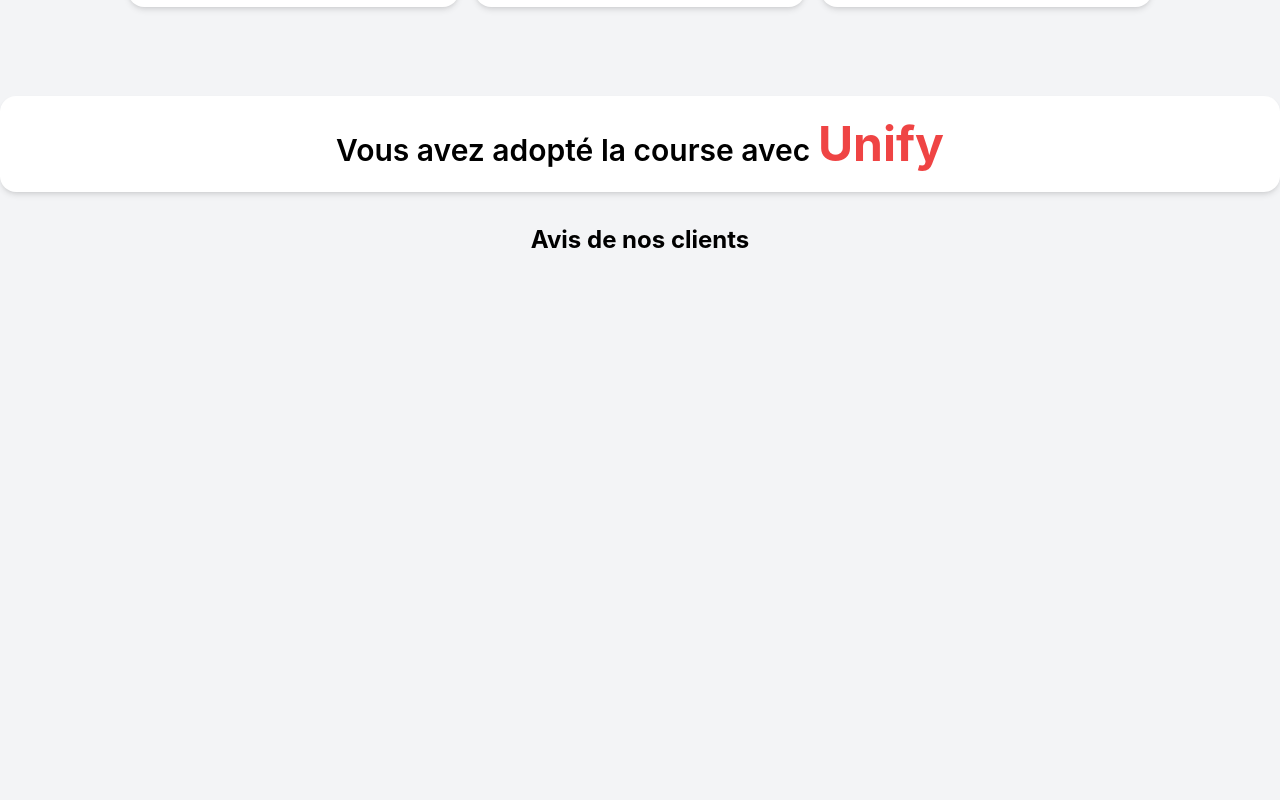
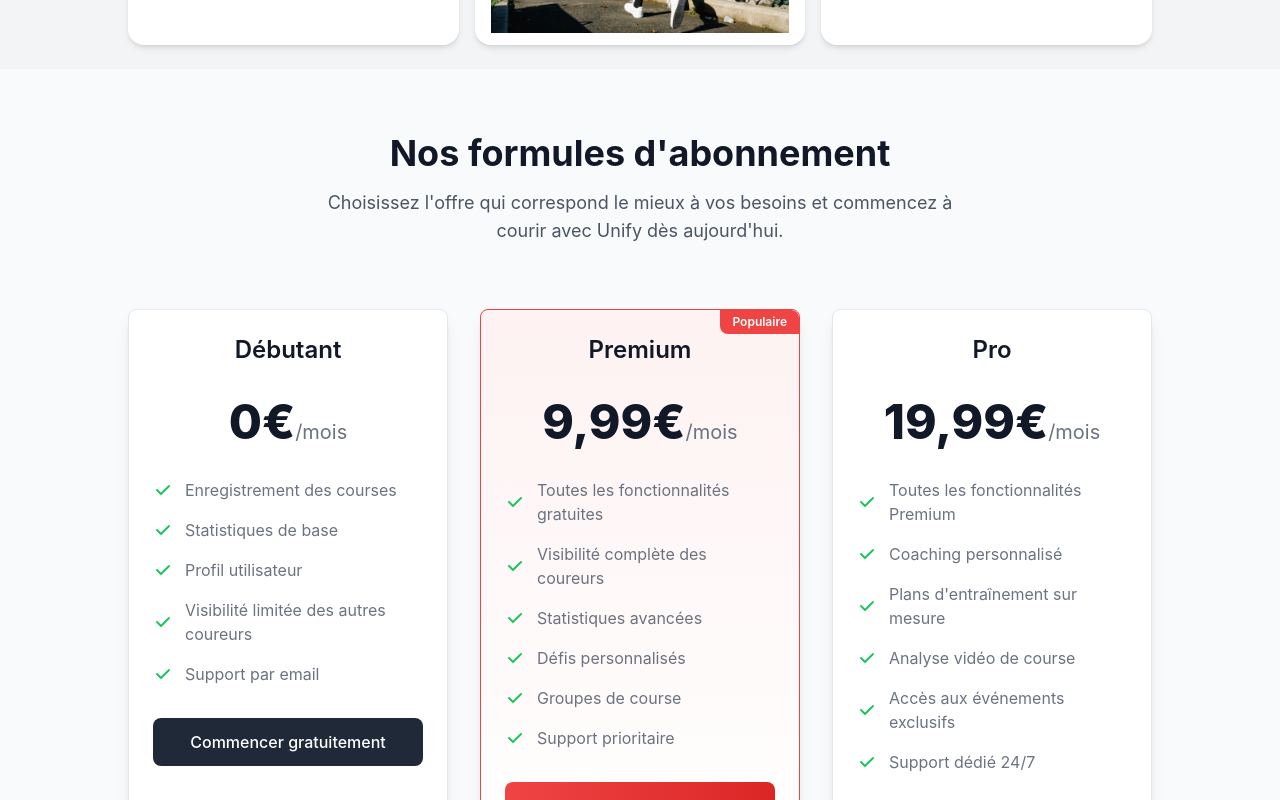
Before and after one commit to guiguil03/LandingPage-V2, a React (Vite) app: page / in a window 1280 px wide. Shown: the part 1980-2780 px from the top of the page. Built offline with nearby package versions, Linux system fonts and the light colour scheme.

Commit message:
Price et mockup

```diff
--- a/src/App.tsx
+++ b/src/App.tsx
@@ -5,6 +5,7 @@
 import Image from './components/image'
 import Avis from './components/avis'
 import Footer from './components/footer'
+import Abonnements from './components/Abonnements'
 
 function App() {
   return (
@@ -12,6 +13,7 @@
       <Header />
       <Map/>
       <Grille/>
+      <Abonnements/>
       <Avis/>
       <Image/>
       <Footer/>
--- /dev/null
+++ b/src/components/Abonnements.tsx
@@ -0,0 +1,142 @@
+import React from 'react';
+import { motion } from 'framer-motion';
+
+interface PlanProps {
+  title: string;
+  price: string;
+  features: string[];
+  isPopular?: boolean;
+  buttonText?: string;
+}
+
+const PricingPlan: React.FC<PlanProps> = ({ title, price, features, isPopular = false, buttonText = "S'abonner" }) => {
+  return (
+    <motion.div
+      initial={{ opacity: 0, y: 50 }}
+      whileInView={{ opacity: 1, y: 0 }}
+      transition={{ duration: 0.5 }}
+      viewport={{ once: true }}
+      className={`flex flex-col p-6 mx-auto max-w-lg text-center rounded-lg border shadow-lg ${
+        isPopular
+          ? 'border-red-500 bg-gradient-to-b from-red-50 to-white relative'
+          : 'border-gray-200 bg-white'
+      }`}
+    >
+      {isPopular && (
+        <div className="absolute top-0 right-0 px-3 py-1 bg-red-500 text-white text-xs font-semibold rounded-bl-lg rounded-tr-lg">
+          Populaire
+        </div>
+      )}
+
+      <h3 className="text-2xl font-semibold text-gray-900">{title}</h3>
+
+      <div className="my-8">
+        <span className="text-5xl font-extrabold text-gray-900">{price}</span>
+        <span className="text-gray-500 text-xl">/mois</span>
+      </div>
+
+      <ul className="mb-8 space-y-4 text-left">
+        {features.map((feature, index) => (
+          <li key={index} className="flex items-center space-x-3">
+            <svg
+              className="flex-shrink-0 w-5 h-5 text-green-500"
+              fill="currentColor"
+              viewBox="0 0 20 20"
+              xmlns="http://www.w3.org/2000/svg"
+            >
+              <path
+                fillRule="evenodd"
+                d="M16.707 5.293a1 1 0 010 1.414l-8 8a1 1 0 01-1.414 0l-4-4a1 1 0 011.414-1.414L8 12.586l7.293-7.293a1 1 0 011.414 0z"
+                clipRule="evenodd"
+              />
+            </svg>
+            <span className="text-base font-normal text-gray-500">{feature}</span>
+          </li>
+        ))}
+      </ul>
+
+      <button
+        className={`py-3 px-6 font-medium rounded-lg text-white ${
+          isPopular
+            ? 'bg-gradient-to-r from-red-500 to-red-600 hover:from-red-600 hover:to-red-700'
+            : 'bg-gray-800 hover:bg-gray-900'
+        } transition-colors duration-300 transform hover:scale-105`}
+      >
+        {buttonText}
+      </button>
+    </motion.div>
+  );
+};
+
+const Abonnements: React.FC = () => {
+  return (
+    <section id="abonnements" className="py-16 bg-gray-50">
+      <div className="container px-4 mx-auto">
+        <div className="max-w-2xl mx-auto text-center mb-16">
+          <motion.h2
+            initial={{ opacity: 0, y: -20 }}
+            whileInView={{ opacity: 1, y: 0 }}
+            transition={{ duration: 0.5 }}
+            viewport={{ once: true }}
+            className="text-3xl sm:text-4xl font-bold text-gray-900 mb-4"
+          >
+            Nos formules d'abonnement
+          </motion.h2>
+          <motion.p
+            initial={{ opacity: 0 }}
+            whileInView={{ opacity: 1 }}
+            transition={{ duration: 0.5, delay: 0.2 }}
+            viewport={{ once: true }}
+            className="text-lg text-gray-600"
+          >
+            Choisissez l'offre qui correspond le mieux à vos besoins et commencez à courir avec Unify dès aujourd'hui.
+          </motion.p>
+        </div>
+
+        <div className="grid max-w-screen-lg gap-8 mx-auto lg:grid-cols-3">
+          <PricingPlan
+            title="Débutant"
+            price="0€"
+            features={[
+              "Enregistrement des courses",
+              "Statistiques de base",
+              "Profil utilisateur",
+              "Visibilité limitée des autres coureurs",
+              "Support par email"
+            ]}
+            buttonText="Commencer gratuitement"
+          />
+
+          <PricingPlan
+            title="Premium"
+            price="9,99€"
+            features={[
+              "Toutes les fonctionnalités gratuites",
+              "Visibilité complète des coureurs",
+              "Statistiques avancées",
+              "Défis personnalisés",
+              "Groupes de course",
+              "Support prioritaire"
+            ]}
+            isPopular={true}
+          />
+
+          <PricingPlan
+            title="Pro"
+            price="19,99€"
+            features={[
+              "Toutes les fonctionnalités Premium",
+              "Coaching personnalisé",
+              "Plans d'entraînement sur mesure",
+              "Analyse vidéo de course",
+              "Accès aux événements exclusifs",
+              "Support dédié 24/7"
+            ]}
+          />
+        </div>
+      </div>
+    </section>
+  );
+};
+
+export default Abonnements;
--- a/src/components/Grille.tsx
+++ b/src/components/Grille.tsx
@@ -3,18 +3,19 @@
 import iphone from '../assets/iPhone X.svg';
 import map from '../assets/Background.svg'
 import record from '../assets/Group 55.svg'
+import mapInter from '../assets/mapIntera.png'
 export default function Grille() {
   return (
     <div className='w-full min-h-screen bg-gray-100 p-6 flex flex-col items-center sm:12'>
       <h1 className='text-2xl font-bold mb-6'>Pourquoi choisir Unify et pas les autres ?</h1>
-      <div className='grid grid-cols-1 sm:grid-cols-2 lg:grid-cols-3 gap-4 w-full max-w-5xl auto-rows-min'>
+      <div className='grid grid-cols-1 sm:grid-cols-3 lg:grid-cols-3 gap-4 w-full max-w-5xl auto-rows-min'>
 
-      <div className='bg-gradient-to-b from-[#403f3f] to-[#D9D9D9] p-4 rounded-2xl shadow-md flex flex-col items-center sm:col-span-1 lg:col-span-1 lg:row-span-2'>
+      <div className='bg-gradient-to-b from-[#716d6d] to-[#D9D9D9] p-4 rounded-2xl shadow-md flex flex-col items-center sm:col-span-1 lg:col-span-1 lg:row-span-2'>
   <p className='text-lg font-semibold'>Personnalisez votre visibilité </p>
-  <img src={iphone} alt='Visibilité' className='w-full h-[350px] mt-2' />
+  <img src={iphone} alt='Visibilité' className='w-full h-[350px] mt-2 flex items-center mb-11' />
 </div>
 
-        <div className='bg-gradient-to-b from-[#353331] to-[#D9D9D9] p-4 rounded-2xl shadow-md text-center flex flex-col justify-center sm:col-span-1 lg:col-span-1'>
+        <div className='bg-gradient-to-b from-[#716d6d] to-[#D9D9D9] p-4 rounded-2xl shadow-md text-center flex flex-col justify-center sm:col-span-1 lg:col-span-1'>
           <p className='text-lg font-semibold'>Battez vos records</p>
           <img src={record} alt='Visibilité' className='w-full h-full' />
 
@@ -24,13 +25,12 @@
           <p className=' font-semibold text-center mb-2'>🇪🇺 Application disponible dans toute l'Europe</p>
         </div>
 
-        <div className='bg-white p-4 rounded-2xl shadow-md text-center flex flex-col justify-center  '>
-        <img src={map} alt='Application' className='w-auto h-auto' />
-
+        <div className=' p-2 rounded-2xl shadow-md flex items-center justify-center'>
+          <img src={map} alt='Application' className='w-auto h-auto max-w-full' />
         </div>
 
         <div className='bg-white p-4 rounded-2xl shadow-md flex items-center justify-center  '>
-          <p className=' font-semibold'>🔒 GDPR compliant</p>
+          <img src={mapInter} alt='Application' className='w-auto h-auto' />
         </div>
 
         <div className='bg-white p-4 rounded-2xl shadow-md flex items-center justify-center '>
--- a/src/components/Header.tsx
+++ b/src/components/Header.tsx
@@ -20,6 +20,14 @@
     setIsMobileMenuOpen(!isMobileMenuOpen);
   };
 
+  const scrollToSection = (sectionId: string) => {
+    setIsMobileMenuOpen(false); // Fermer le menu mobile si ouvert
+    const section = document.getElementById(sectionId);
+    if (section) {
+      section.scrollIntoView({ behavior: 'smooth' });
+    }
+  };
+
   return (
     <motion.header
       initial={{ opacity: 0 }}
@@ -36,7 +44,7 @@
               duration: 0.6,
               ease: "easeOut"
             }}
-            className="fixed top-0 left-0 z-50 mt-4 ml-4 flex justify-between items-center bg-white bg-opacity-90 backdrop-blur-md rounded-[20px] px-4 sm:px-8 py-3 sm:py-4 w-[95%] max-w-7xl shadow-lg transition-all duration-300 border border-gray-100 h-16 sm:h-[70px]"
+            className="fixed top-0  z-50 mt-4 ml-4 flex justify-between items-center bg-white bg-opacity-90 backdrop-blur-md rounded-[20px] px-4 sm:px-8 py-3 sm:py-4 w-[95%] max-w-7xl shadow-lg transition-all duration-300 border border-gray-100 h-16 sm:h-[70px]"
           >
             <div className="flex items-center">
               <span className="font-bold flex items-center gap-2 sm:gap-3">
@@ -47,7 +55,10 @@
 
             {/* Menu pour desktop */}
             <div className="hidden md:flex items-center gap-6 sm:gap-8">
-              <button className="text-gray-700 hover:text-red-600 text-sm sm:text-base font-medium relative group transition-all duration-300 flex items-center h-full">
+              <button
+                onClick={() => scrollToSection('abonnements')}
+                className="text-gray-700 hover:text-red-600 text-sm sm:text-base font-medium relative group transition-all duration-300 flex items-center h-full cursor-pointer"
+              >
                 Nos Abonnements
                 <span className="absolute bottom-0 left-0 w-0 h-0.5 bg-red-500 transition-all duration-300 group-hover:w-full"></span>
               </button>
@@ -116,7 +127,10 @@
             className="fixed top-20 left-4 z-40 w-[90%] max-w-md bg-white rounded-xl shadow-xl py-4 px-6 border border-gray-100"
           >
             <div className="flex flex-col gap-4">
-              <button className="text-gray-700 hover:text-red-600 text-base font-medium py-2 border-b border-gray-100 transition-all duration-300">
+              <button
+                onClick={() => scrollToSection('abonnements')}
+                className="text-gray-700 hover:text-red-600 text-base font-medium py-2 border-b border-gray-100 transition-all duration-300 cursor-pointer"
+              >
                 Nos Abonnements
               </button>
               <button className="text-gray-700 hover:text-red-600 text-base font-medium py-2 border-b border-gray-100 transition-all duration-300">
```
Also changed, not shown: 1 other file (tests, documents, lock files or other folders).
